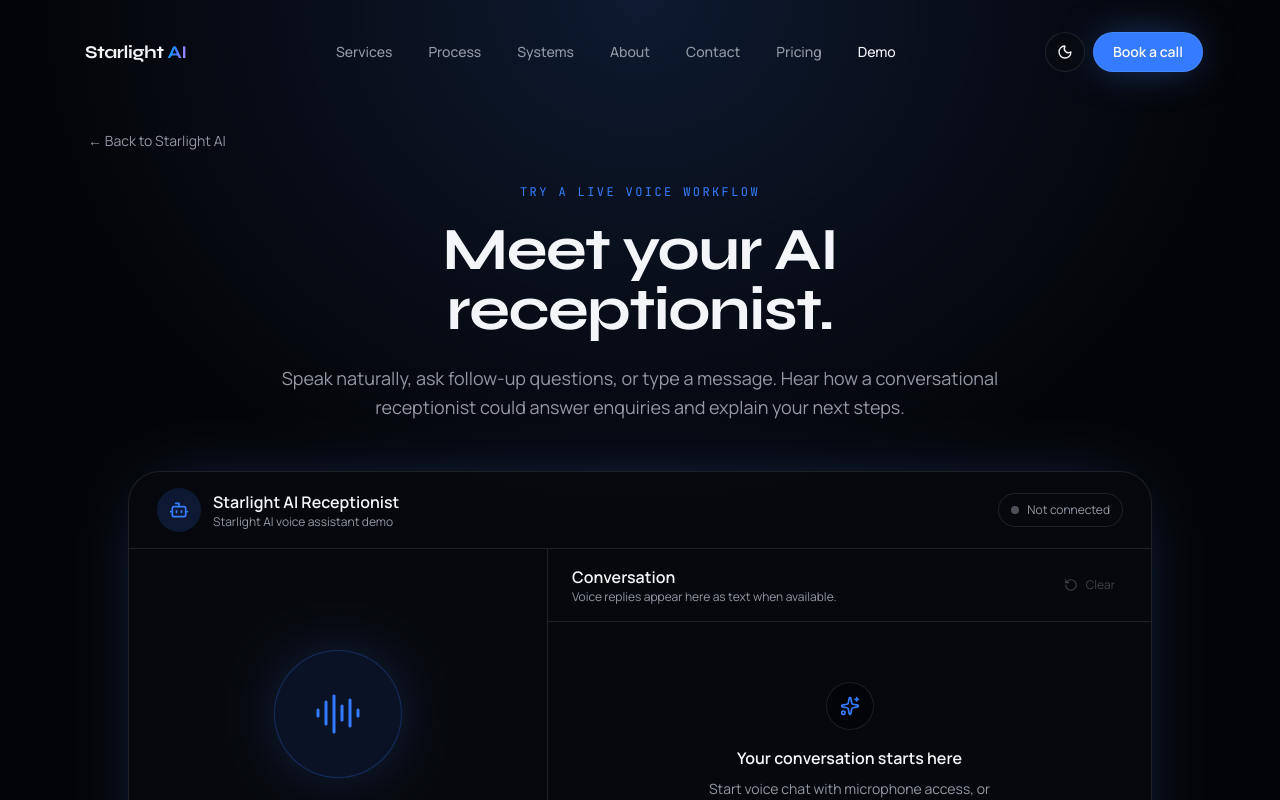
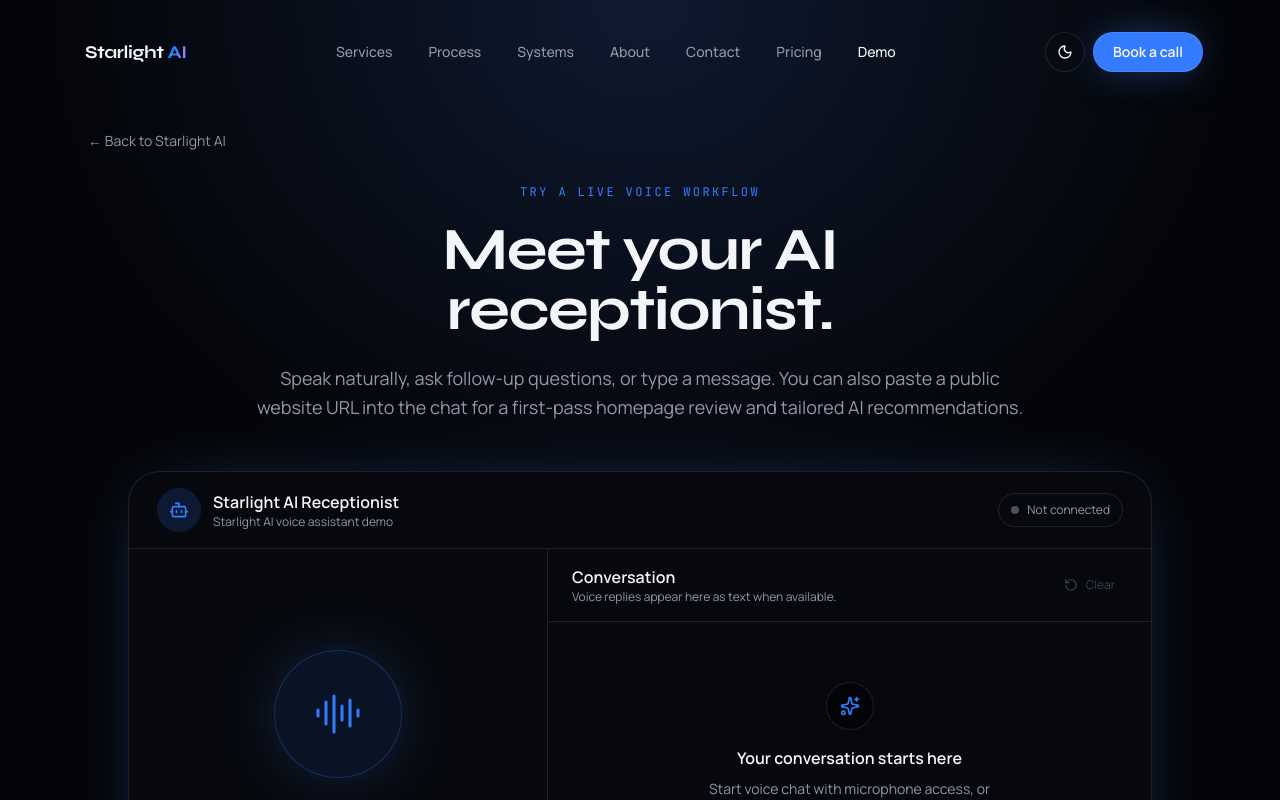
Before and after one commit to abbasimohsin392-prog/Starlight, a Next.js app: page /demo/ai-receptionist in a window 1280 px wide. Shown: the top 800 px of the page. Built offline with nearby package versions, Linux system fonts and the light colour scheme.

Commit message:
Introduce homepage review capability in receptionist demo

```diff
--- a/app/demo/ai-receptionist/page.tsx
+++ b/app/demo/ai-receptionist/page.tsx
@@ -21,7 +21,7 @@ export default function AIReceptionistDemoPage() {
             <p className="font-mono text-xs uppercase tracking-[0.2em] text-primary">Try a live voice workflow</p>
             <h1 className="font-display mt-5 text-4xl font-bold tracking-tight md:text-6xl">Meet your AI receptionist.</h1>
             <p className="mt-6 text-lg leading-relaxed text-muted-foreground">
-              Speak naturally, ask follow-up questions, or type a message. Hear how a conversational receptionist could answer enquiries and explain your next steps.
+              Speak naturally, ask follow-up questions, or type a message. You can also paste a public website URL into the chat for a first-pass homepage review and tailored AI recommendations.
             </p>
           </div>
 
```
